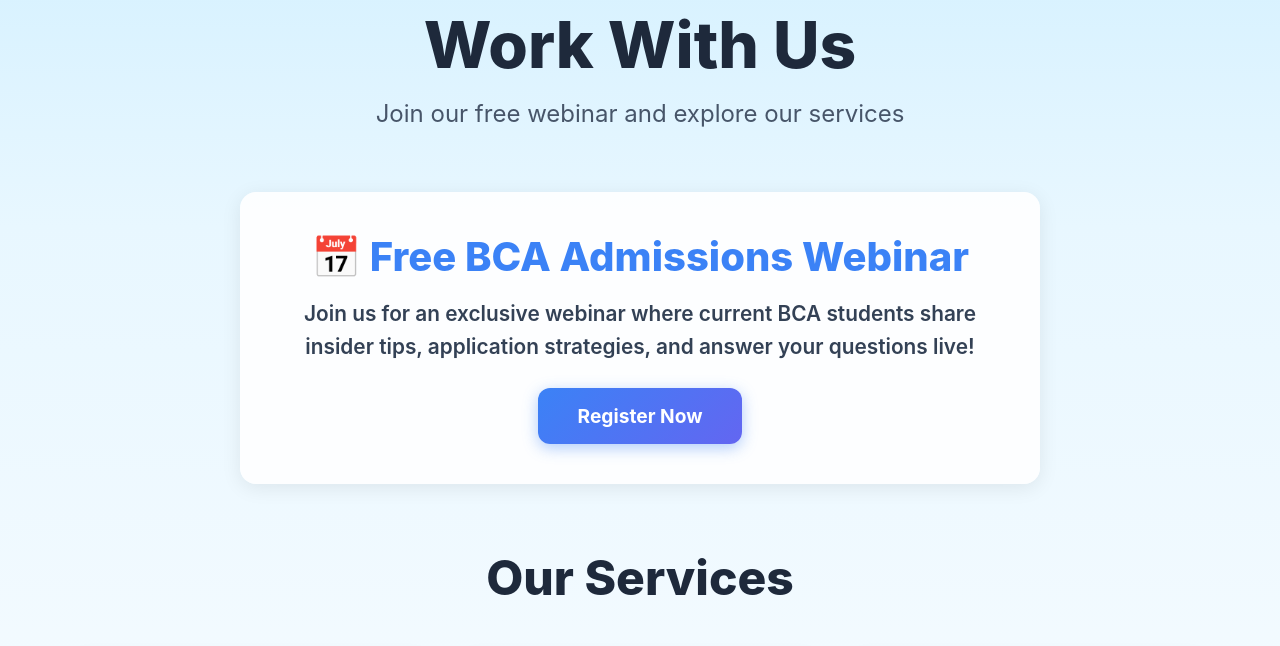
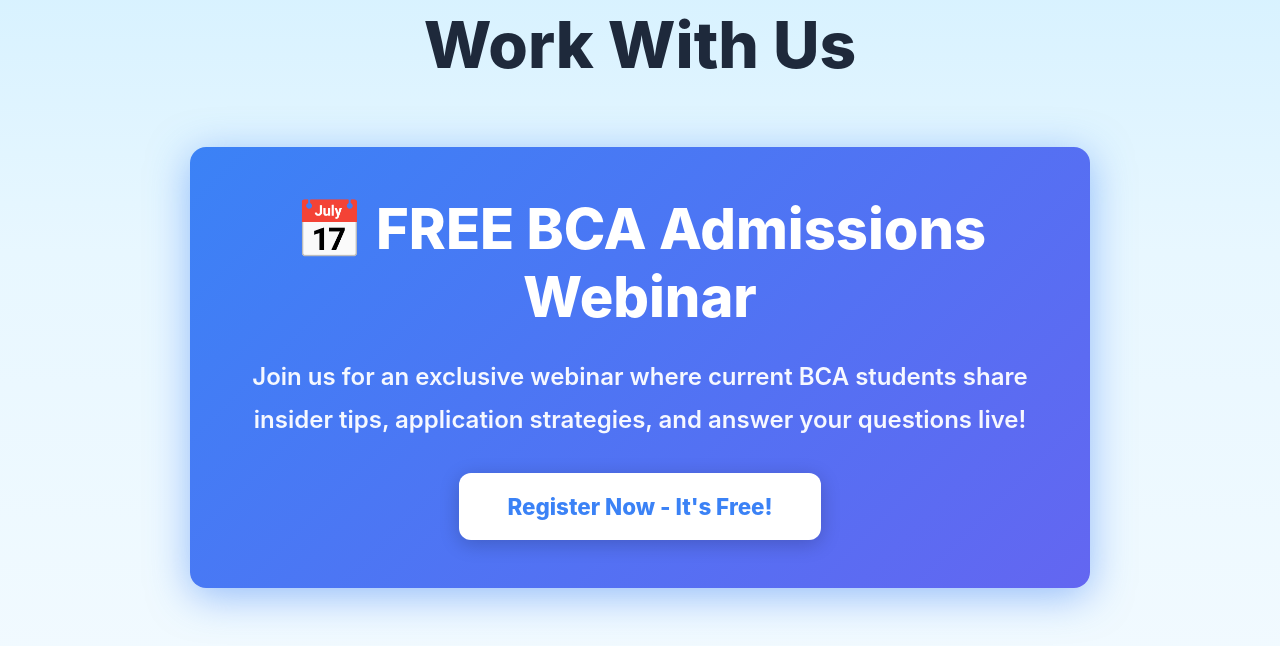
Before and after one commit to path2bca/my-website, a plain HTML site: page worked-with-us.html in a window 1280 px wide. Shown: the part 154-800 px from the top of the page. Drawn offline with Linux system fonts and the light colour scheme.

Commit message:
Make free webinar more prominent with hero styling

```diff
--- a/worked-with-us.html
+++ b/worked-with-us.html
@@ -391,16 +391,15 @@
 
     <div class="container">
         <h1 class="page-title">Work With Us</h1>
-        <p class="page-subtitle">Join our free webinar and explore our services</p>
 
-        <!-- Webinar Invitation Section -->
-        <div class="stats-section">
-            <div class="stat-card" style="grid-column: 1 / -1; max-width: 800px; margin: 0 auto;">
-                <div class="stat-number" style="font-size: 2.5rem; margin-bottom: 1rem;">📅 Free BCA Admissions Webinar</div>
-                <div class="stat-label" style="font-size: 1.3rem; line-height: 1.6; color: #334155;">
+        <!-- Webinar Invitation Section - Featured -->
+        <div class="stats-section" style="margin-bottom: 4rem;">
+            <div class="stat-card" style="grid-column: 1 / -1; max-width: 900px; margin: 0 auto; background: linear-gradient(135deg, #3b82f6, #6366f1); color: white; border: none; box-shadow: 0 8px 40px rgba(59, 130, 246, 0.5); padding: 3rem;">
+                <div class="stat-number" style="font-size: 3.5rem; margin-bottom: 1.5rem; color: white;">📅 FREE BCA Admissions Webinar</div>
+                <div class="stat-label" style="font-size: 1.5rem; line-height: 1.8; color: rgba(255, 255, 255, 0.95); margin-bottom: 2rem;">
                     Join us for an exclusive webinar where current BCA students share insider tips, application strategies, and answer your questions live!
                 </div>
-                <a href="#" style="display: inline-block; margin-top: 1.5rem; background: linear-gradient(135deg, #3b82f6, #6366f1); color: white; padding: 1rem 2.5rem; border-radius: 12px; text-decoration: none; font-weight: 700; font-size: 1.2rem; box-shadow: 0 4px 15px rgba(59, 130, 246, 0.4); transition: all 0.3s ease;">Register Now</a>
+                <a href="#" style="display: inline-block; background: white; color: #3b82f6; padding: 1.25rem 3rem; border-radius: 12px; text-decoration: none; font-weight: 800; font-size: 1.4rem; box-shadow: 0 4px 20px rgba(0, 0, 0, 0.2); transition: all 0.3s ease;" onmouseover="this.style.transform='scale(1.05)'; this.style.boxShadow='0 6px 30px rgba(0, 0, 0, 0.3)'" onmouseout="this.style.transform='scale(1)'; this.style.boxShadow='0 4px 20px rgba(0, 0, 0, 0.2)'">Register Now - It's Free!</a>
             </div>
         </div>
 
```
